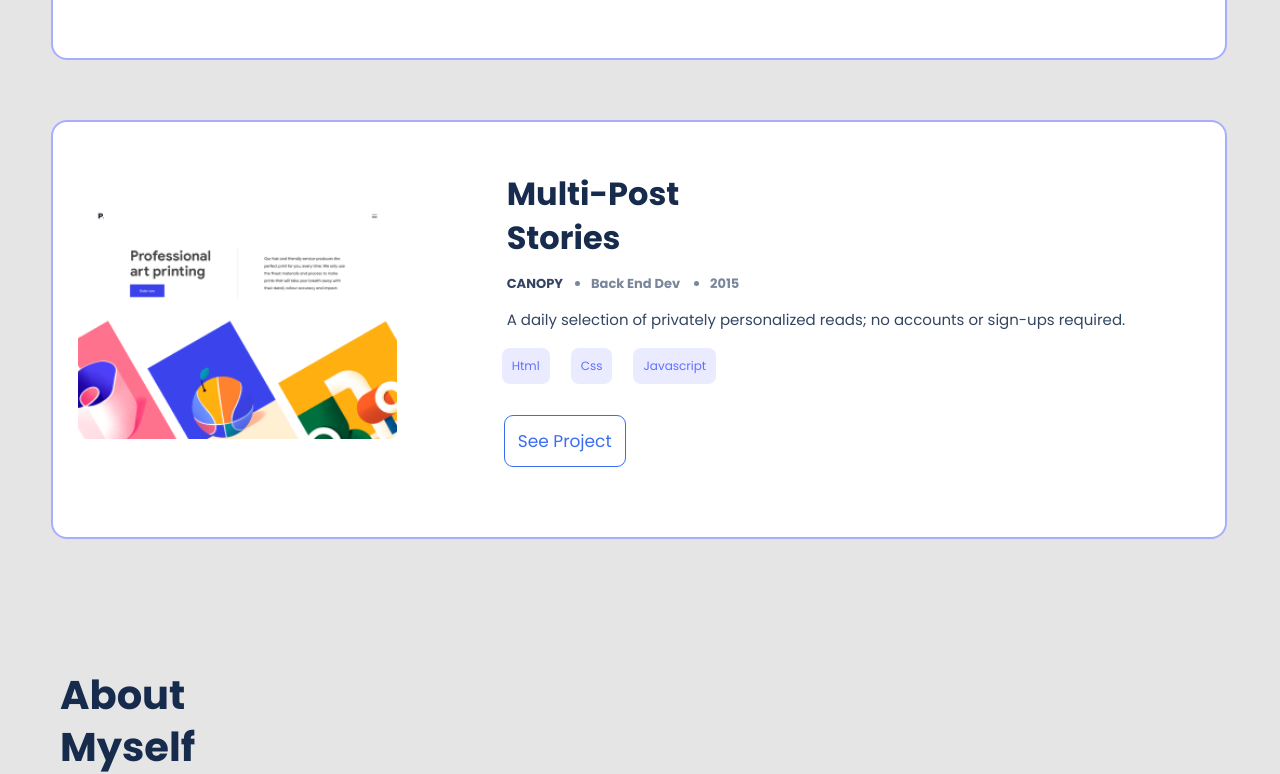
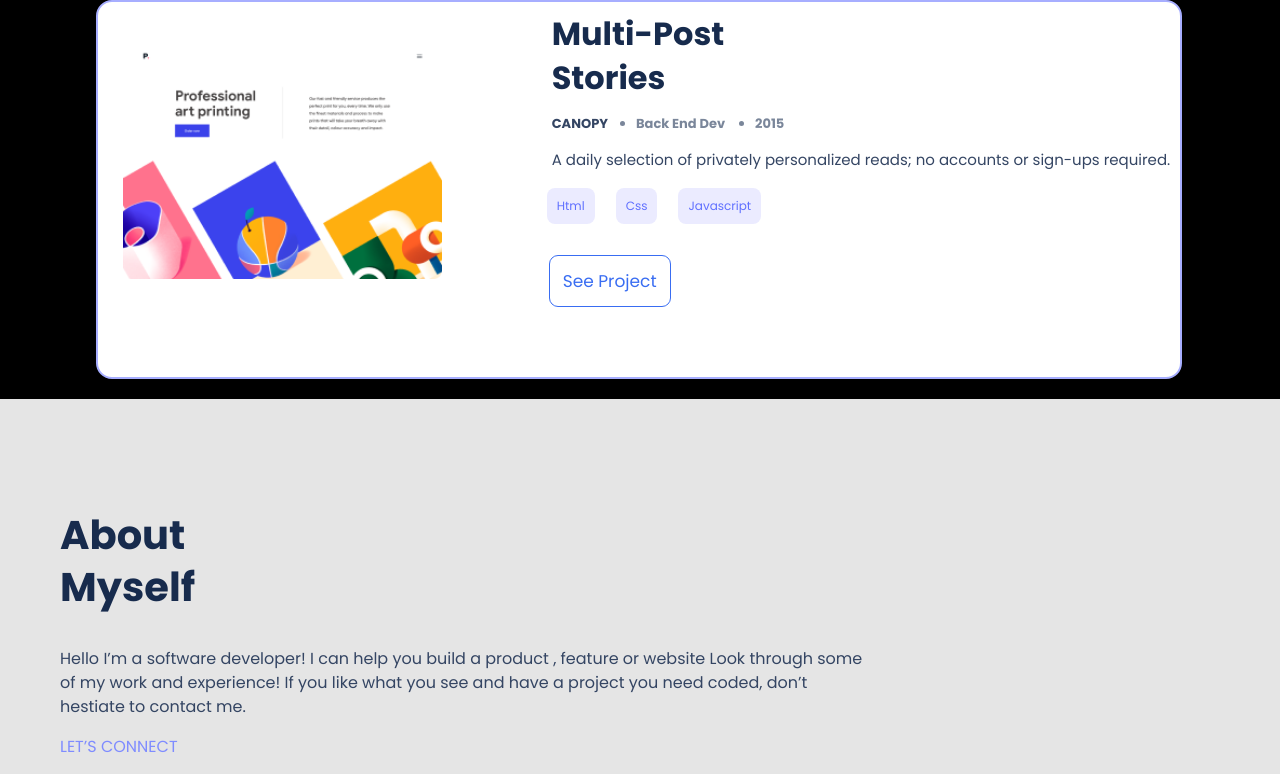
Before and after one commit to nedjwab/MyPortfolio, a website: page index.html in a window 1280 px wide. Shown: the part 2300-3074 px from the top of the page. Drawn offline with Linux system fonts and the light colour scheme.

Commit message:
Update work section

```diff
--- a/index.html
+++ b/index.html
@@ -121,6 +121,7 @@
                 </div>
             </div>
         </section>
+        <section id="AboutSection">
         <section id="About" class="headlineSection">
             <h2>About
                 <br> Myself</h2>
@@ -142,6 +143,7 @@
                   <li class="SkillsSection design listdesign">Skills
                   <i class="fa-solid fa-angle-right"></i></li>
              </ul>
+            </section>
         </section>
         <section id="ContactSection" >
             <h2  id="Formtitle">Contact me</h2>
--- a/style.css
+++ b/style.css
@@ -451,12 +451,16 @@ textarea:focus {
   #work {
     display: grid;
     margin-top: 100px;
+    grid-template-columns: repeat(1, 2fr);
+    grid-template-rows: auto;
+    background-color: #000;
+
+
   }
   .card {
     height:380px;
     width:83%;
-    padding-right:100px;
-    padding-top: 50px;
+
     padding-bottom: 70px;
     height: fit-content;
     border: 2px solid #a7aeff;
```
